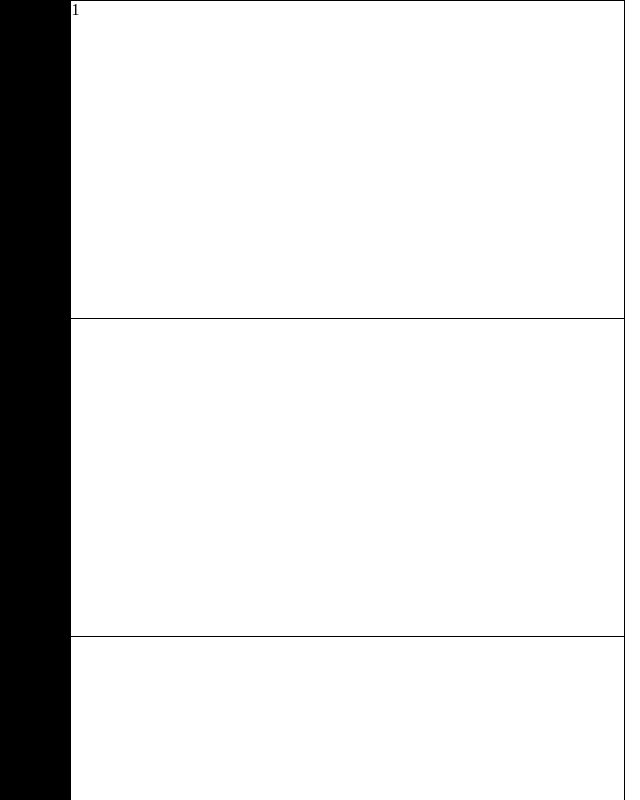
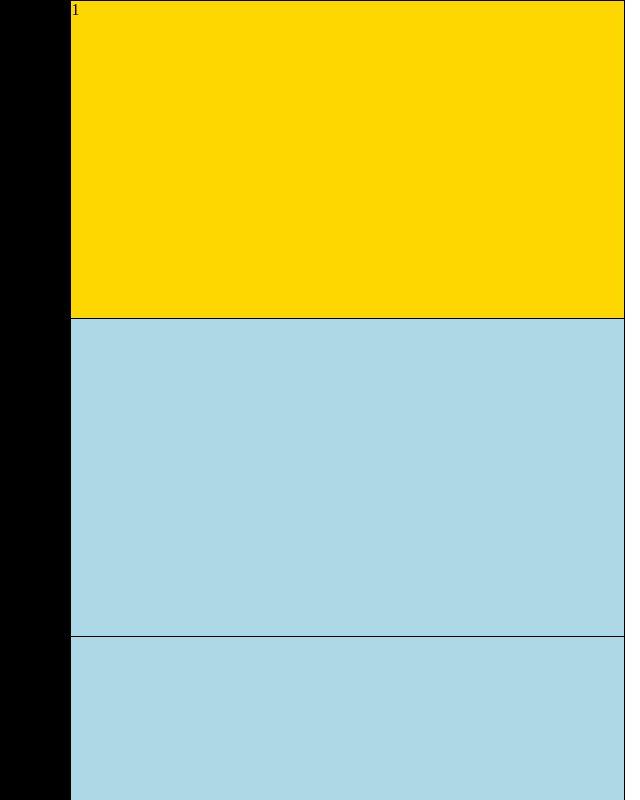
Before and after one commit to karlklaffen/reactapp, a React (Vite) app: page / in a window 1280 px wide. Shown: the top 800 px of the page, without its empty margins (640-1280 px from the left). Built offline with nearby package versions, Linux system fonts and the light colour scheme.

Commit message:
added logic for going to next cell and extra highlighting

```diff
--- a/src/Cell.tsx
+++ b/src/Cell.tsx
@@ -2,11 +2,11 @@ import {CellData} from "./CrosswordUtils"
 
 import {type JSX} from "react"
 
-function Cell({letter, idStr, headNum, selected, func}: {letter: string, idStr: string, headNum: number, selected: boolean, func: () => void}): JSX.Element {
+function Cell({letter, idStr, headNum, selected, inSameWord, func}: {letter: string, idStr: string, headNum: number, selected: boolean, inSameWord: boolean, func: () => void}): JSX.Element {
 
     const cellStyle = {
         gridArea: idStr,
-        backgroundColor: selected ? 'gold' : 'white'
+        backgroundColor: selected ? 'gold' : (inSameWord ? 'lightblue' : 'white')
     };
 
     if (headNum == 0)
--- a/src/Crossword.tsx
+++ b/src/Crossword.tsx
@@ -17,6 +17,8 @@ function Crossword({inputFileName}: {inputFileName: string}) {
 
     let wordHeads: Array<WordHead> = parseCrosswordInput(textLines);
 
+    console.log('rerender main');
+
     return (textLines.length == 0 ?
     <p>Loading!</p> :
     <div>
--- a/src/CrosswordCells.tsx
+++ b/src/CrosswordCells.tsx
@@ -1,16 +1,13 @@
 import {useState, useEffect, type JSX} from 'react'
 import Cell from "./Cell.tsx"
 import {isLetterKey} from "./Utils.tsx"
-import {WordHead, CellPos, CellData, getCellPosesFromData, getAllCellData, getAllCellPoses, getTotalRowsCols, getCellHeadNumber, gridClickCallback} from "./CrosswordUtils"
+import {WordHead, CellPos, CellData, getCellPosesFromData, getAllCellData, getAllCellPoses, getTotalRowsCols, getCellHeadNumber, gridClickCallback, SelectedCellInfo, getPossibleSelectedCellInfoForCellPos, cellPosIsSameAsSelectedCell} from "./CrosswordUtils"
 
 function CrosswordCells({heads} : {heads: Array<WordHead>}): JSX.Element {
-    const [selectedCellDataIndex, setSelectedCellDataIndex] = useState<number | null>(null);
-    // console.log(selectedCellDataIndex);
 
-    let cellPoses: Array<CellPos> = getAllCellPoses(heads);
+    const [selectedCellInfo, setSelectedCellInfo] = useState<SelectedCellInfo>(new SelectedCellInfo(0, 0));
 
-    let defaultVals = Array<string>(cellPoses.length).fill('');
-    const [cellLetters, setCellLetters] = useState<Array<string>>(defaultVals);
+    const [cellDatas, setCellDatas] = useState<Array<CellData>>(getAllCellData(heads));
 
     useEffect(() => {
         console.log('keyCallback');
@@ -21,20 +18,23 @@ function CrosswordCells({heads} : {heads: Array<WordHead>}): JSX.Element {
 
             const letter: string = e.key.toUpperCase();
 
-            if (selectedCellDataIndex != null) {
-
-                setCellLetters((curLetters: Array<string>) => {
-                    const newCellLetters: Array<string> = curLetters.map((c, i) => {
-                        if (i == selectedCellDataIndex) {
-                            console.log(letter, selectedCellDataIndex);
-                            setSelectedCellDataIndex(selectedCellDataIndex + 1);
-                            return letter;
+            setCellDatas((curDatas: Array<CellData>) => {
+                const newCellDatas: Array<CellData> = curDatas.map((c, i) => {
+                    if (cellPosIsSameAsSelectedCell(c.pos, heads, selectedCellInfo)) {
+                        console.log(letter);
+                        if (selectedCellInfo.offset == heads[selectedCellInfo.headIndex].word.length - 1) {
+                            let nextHeadIndex = (selectedCellInfo.headIndex + 1) % heads.length;
+                            setSelectedCellInfo(new SelectedCellInfo(nextHeadIndex, 0));
                         }
-                        return c;
-                    });
-                    return newCellLetters;
-                })
-            }
+                        else {
+                            setSelectedCellInfo(new SelectedCellInfo(selectedCellInfo.headIndex, selectedCellInfo.offset + 1));
+                        }
+                        return new CellData(c.pos, letter);
+                    }
+                    return c;
+                });
+                return newCellDatas;
+            });
         }
 
         document.addEventListener("keypress", keyCallback)
@@ -42,13 +42,13 @@ function CrosswordCells({heads} : {heads: Array<WordHead>}): JSX.Element {
         return () => {
             document.removeEventListener("keypress", keyCallback);
         }
-    }, [selectedCellDataIndex]);
+    }, [selectedCellInfo]);
 
     let elements: Array<JSX.Element> = []
 
     let gridTemplateAreas: Array<Array<string>> = [];
 
-    let totalRowsCols: CellPos = getTotalRowsCols(cellPoses);
+    let totalRowsCols: CellPos = getTotalRowsCols(getCellPosesFromData(cellDatas));
 
     for (let i = 0; i < totalRowsCols.row; i++) {
       let newRow: Array<string> = []
@@ -58,22 +58,25 @@ function CrosswordCells({heads} : {heads: Array<WordHead>}): JSX.Element {
       gridTemplateAreas.push(newRow);
     }
 
-    for (let i = 0; i < cellPoses.length; i++) {
-        let cellPos = cellPoses[i];
+    for (let i = 0; i < cellDatas.length; i++) {
+        let cellPos = cellDatas[i].pos;
         let idStr: string = cellPos.getCellId();
 
         let headNum: number = getCellHeadNumber(heads, cellPos);
 
-        // console.log(headNum);
-
         const gridClickFunc = () => {
-            setSelectedCellDataIndex(i);
+            let newSelectedCellInfo: SelectedCellInfo | null = getPossibleSelectedCellInfoForCellPos(heads, cellPos);
+            if (newSelectedCellInfo == null)
+                setSelectedCellInfo(new SelectedCellInfo(0, 0));
+            else
+                setSelectedCellInfo(newSelectedCellInfo);
         }
 
-        let selected = (selectedCellDataIndex == i);
+        let selected = cellPosIsSameAsSelectedCell(cellPos, heads, selectedCellInfo);
+        let inSameWord = heads[selectedCellInfo.headIndex].getOffsetNum(cellPos) != null;
 
         let thisElement: JSX.Element =
-          <Cell letter={cellLetters[i]} idStr={idStr} headNum={headNum} selected={selected} func={gridClickFunc} key={idStr}/>;
+          <Cell letter={cellDatas[i].letter} idStr={idStr} headNum={headNum} selected={selected} inSameWord={inSameWord} func={gridClickFunc} key={idStr}/>;
 
         elements.push(thisElement);
 
--- a/src/CrosswordUtils.tsx
+++ b/src/CrosswordUtils.tsx
@@ -52,8 +52,33 @@ export class WordHead {
 
     getOffsetPos(offset: number): CellPos {
         if (this.right)
-        return new CellPos(this.startPos.row, this.startPos.col + offset);
+            return new CellPos(this.startPos.row, this.startPos.col + offset);
         return new CellPos(this.startPos.row + offset, this.startPos.col);
+    }
+
+    getOffsetNum(cellPos: CellPos): number | null {
+        let offset: number = -1;
+        if (this.right && cellPos.row == this.startPos.row && cellPos.col >= this.startPos.col) {
+            offset = cellPos.col - this.startPos.col;
+        }
+        if (!this.right && cellPos.col == this.startPos.col && cellPos.row >= this.startPos.row) {
+            offset = cellPos.row - this.startPos.row;
+        }
+
+        if (offset >= 0 && offset < this.word.length)
+            return offset;
+        return null;
+    }
+}
+
+export class SelectedCellInfo {
+
+    headIndex: number;
+    offset: number;
+
+    constructor(headIndex: number, offset: number) {
+        this.headIndex = headIndex;
+        this.offset = offset;
     }
 }
 
@@ -182,3 +207,17 @@ export function getTotalRowsCols(poses: Array<CellPos>): CellPos {
 
     return new CellPos(numRows, numCols);
 }
+
+export function getPossibleSelectedCellInfoForCellPos(heads: Array<WordHead>, cellPos: CellPos): SelectedCellInfo | null {
+    for (let i = 0; i < heads.length; i++) {
+        let offsetNum: number | null = heads[i].getOffsetNum(cellPos);
+
+        if (offsetNum != null)
+            return new SelectedCellInfo(i, offsetNum);
+    }
+    return null;
+}
+
+export function cellPosIsSameAsSelectedCell(cellPos: CellPos, heads: Array<WordHead>, selectedCellInfo: SelectedCellInfo) {
+    return cellPos.isSameAs(heads[selectedCellInfo.headIndex].getOffsetPos(selectedCellInfo.offset))
+}
```
